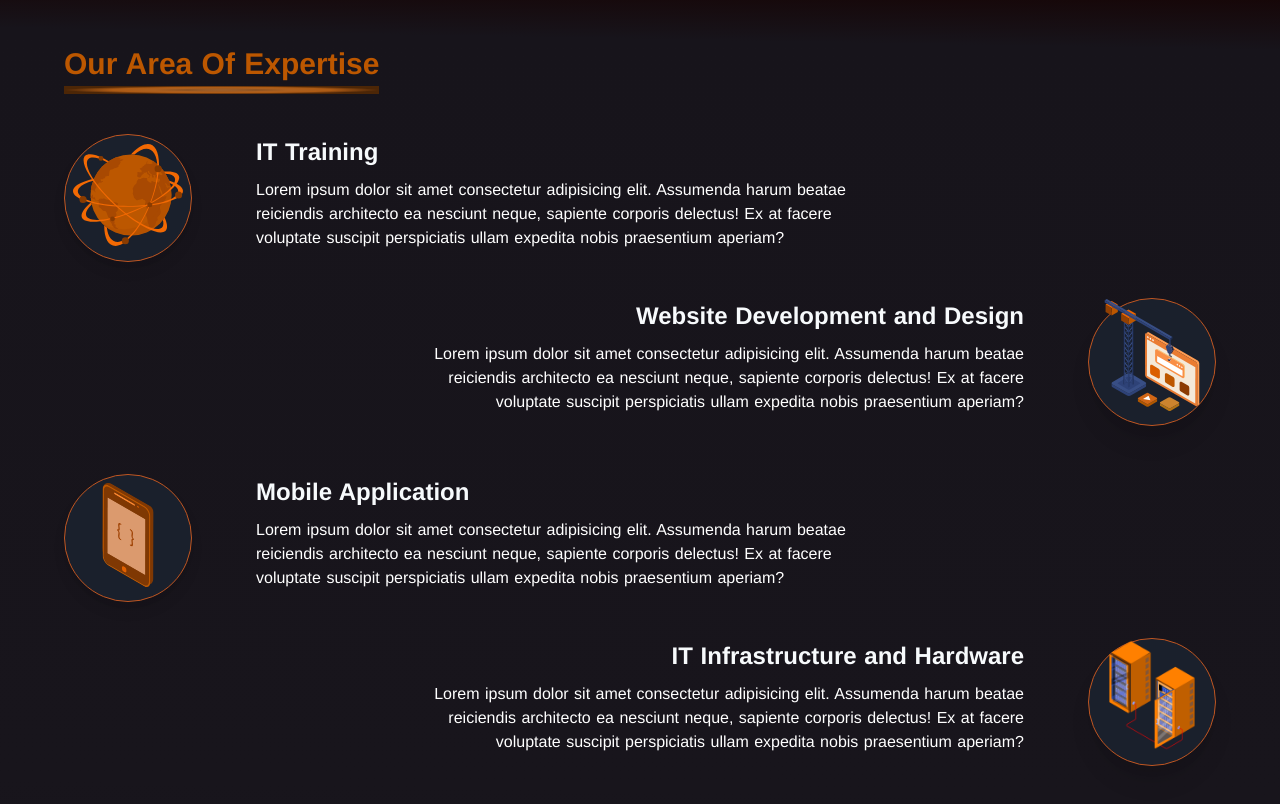
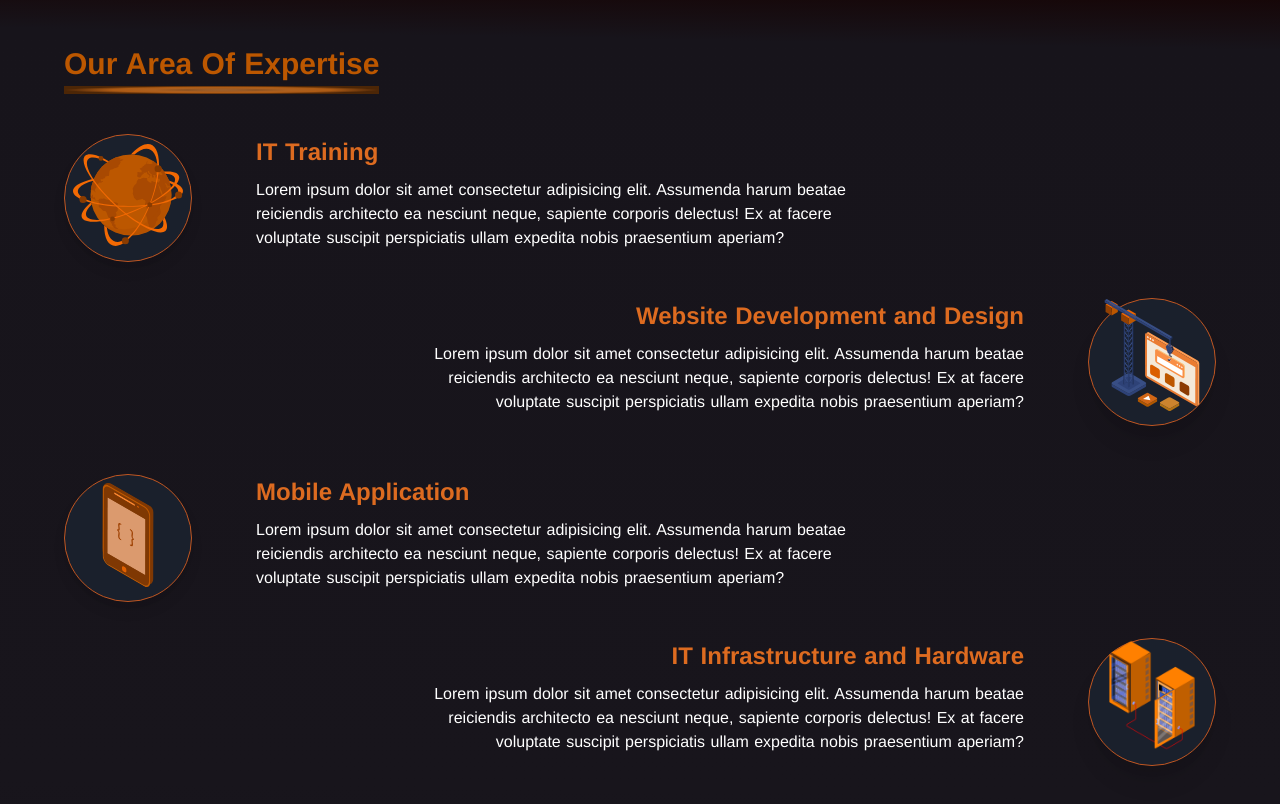
Before and after one commit to syakirrafaei/2-sigma.com, a Nuxt app: page /our-services in a window 1280 px wide. Shown: the part 540-1344 px from the top of the page. Built offline with nearby package versions, Linux system fonts and the light colour scheme.

Commit message:
Set services title color to orange

```diff
--- a/pages/our-services.vue
+++ b/pages/our-services.vue
@@ -40,7 +40,7 @@
           </div>
         </div>
         <div class="order-2 xl:w-5/6 mb-12">
-          <h1 class="text-2xl text-gray-100 font-semibold">IT Training</h1>
+          <h1 class="text-2xl text-orange-600 font-semibold">IT Training</h1>
           <p class="xl:w-2/3 mt-2 text-white">
             Lorem ipsum dolor sit amet consectetur adipisicing elit. Assumenda
             harum beatae reiciendis architecto ea nesciunt neque, sapiente
@@ -49,7 +49,7 @@
           </p>
         </div>
         <div class="order-4 xl:order-3 text-right mb-12 xl:mb-0 xl:w-5/6">
-          <h1 class="text-2xl text-gray-100 font-semibold">
+          <h1 class="text-2xl text-orange-600 font-semibold">
             Website Development and Design
           </h1>
           <p class="xl:w-2/3 ml-auto mt-2 text-white">
@@ -86,7 +86,7 @@
           </div>
         </div>
         <div class="order-6 xl:w-5/6 mb-12">
-          <h1 class="text-2xl text-gray-100 font-semibold">
+          <h1 class="text-2xl text-orange-600 font-semibold">
             Mobile Application
           </h1>
           <p class="xl:w-2/3 mt-2 text-white">
@@ -97,7 +97,7 @@
           </p>
         </div>
         <div class="order-8 xl:order-7 text-right xl:w-5/6">
-          <h1 class="text-2xl text-gray-100 font-semibold">
+          <h1 class="text-2xl text-orange-600 font-semibold">
             IT Infrastructure and Hardware
           </h1>
           <p class="xl:w-2/3 ml-auto mt-2 text-white">
```
